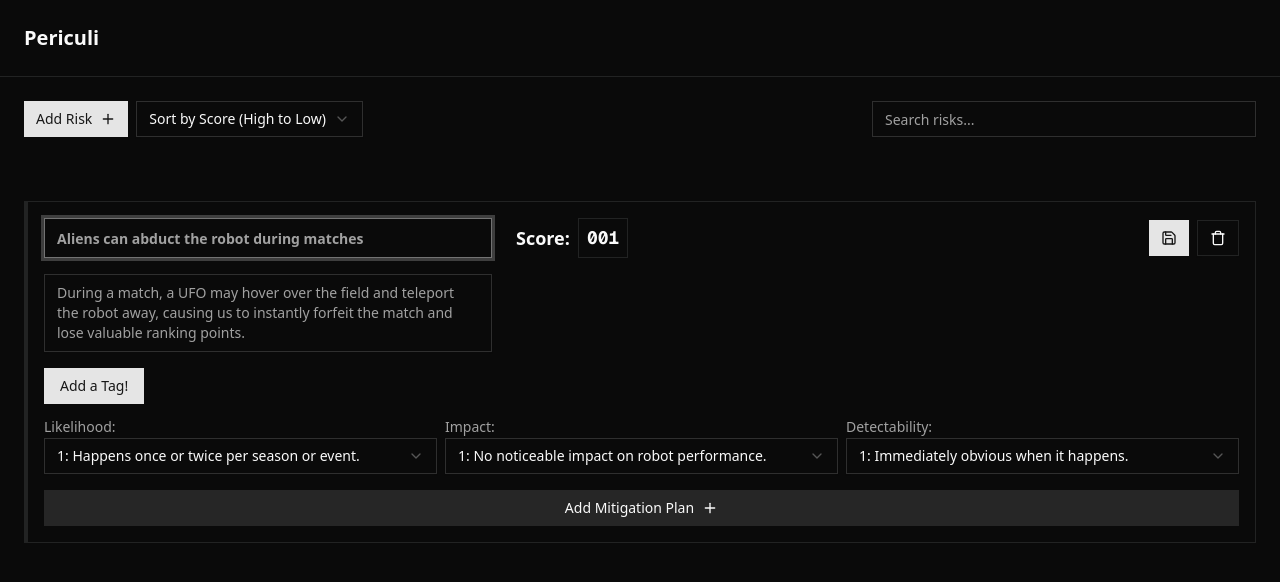
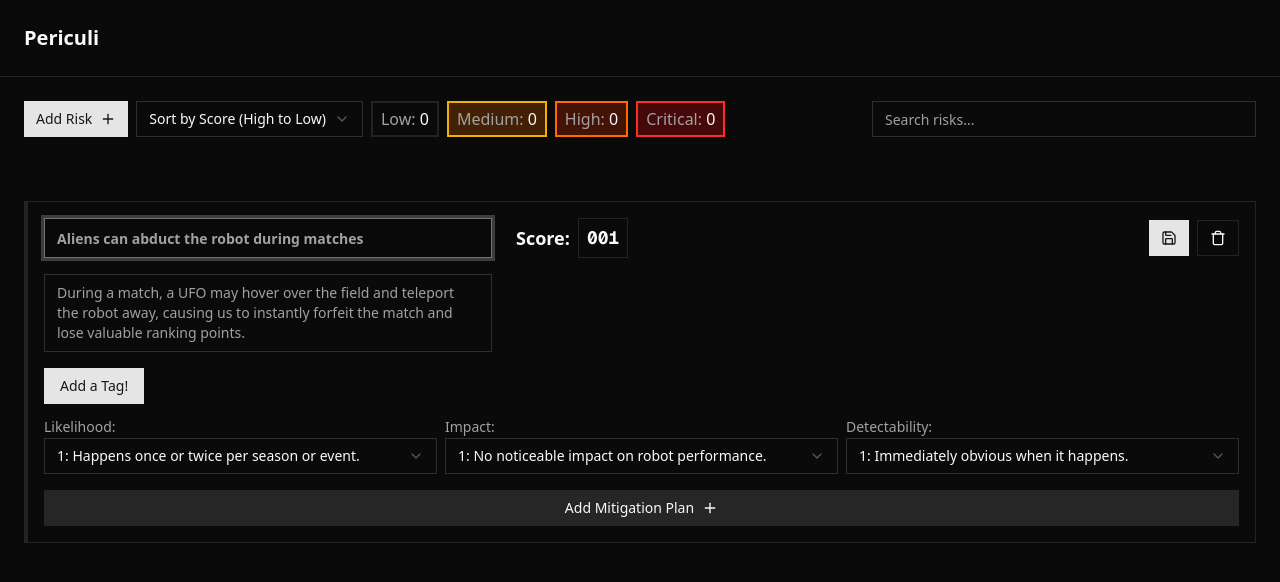
Before and after one commit to PythonAtSea/periculi, a Next.js app: page / in a window 1280 px wide. Both pictures are taken after a click on the button "Add One!". Shown: the top 582 px of the page. Built offline with nearby package versions, Linux system fonts and the light colour scheme.

Commit message:
feat: risk counters

```diff
--- a/app/page.tsx
+++ b/app/page.tsx
@@ -138,6 +138,22 @@ export default function Home() {
     ] as const;
     return tagList[Math.floor(Math.random() * tagList.length)];
   }
+  function getRiskBucketCounts() {
+    const nonNewRisks = risks.filter((r) => !r.isNew);
+    const low = nonNewRisks.filter((r) => getEffectiveScore(r) <= 10).length;
+    const medium = nonNewRisks.filter(
+      (r) => getEffectiveScore(r) > 10 && getEffectiveScore(r) <= 40
+    ).length;
+    const high = nonNewRisks.filter(
+      (r) => getEffectiveScore(r) > 40 && getEffectiveScore(r) <= 80
+    ).length;
+    const critical = nonNewRisks.filter(
+      (r) => getEffectiveScore(r) > 80
+    ).length;
+
+    return { low, medium, high, critical, total: nonNewRisks.length };
+  }
+
   return (
     <div className="flex flex-col gap-16">
       <div className="flex flex-row gap-2 items-center">
@@ -196,6 +212,30 @@ export default function Home() {
                 <SelectItem value="name-desc">Sort by Name (Z-A)</SelectItem>
               </SelectContent>
             </Select>
+            <div className="border-2 h-9 flex items-center px-2 justify-center">
+              <p>
+                <span className="text-muted-foreground">Low:</span>{" "}
+                {getRiskBucketCounts().low}
+              </p>
+            </div>
+            <div className="border-2 border-yellow-500 bg-yellow-950 h-9 flex items-center px-2 justify-center">
+              <p>
+                <span className="text-muted-foreground">Medium:</span>{" "}
+                {getRiskBucketCounts().medium}
+              </p>
+            </div>
+            <div className="border-2 border-orange-500 bg-orange-950 h-9 flex items-center px-2 justify-center">
+              <p>
+                <span className="text-muted-foreground">High:</span>{" "}
+                {getRiskBucketCounts().high}
+              </p>
+            </div>
+            <div className="border-2 border-red-500 bg-red-950 h-9 flex items-center px-2 justify-center">
+              <p>
+                <span className="text-muted-foreground">Critical:</span>{" "}
+                {getRiskBucketCounts().critical}
+              </p>
+            </div>
             <Input
               placeholder="Search risks..."
               value={searchQuery}
```
